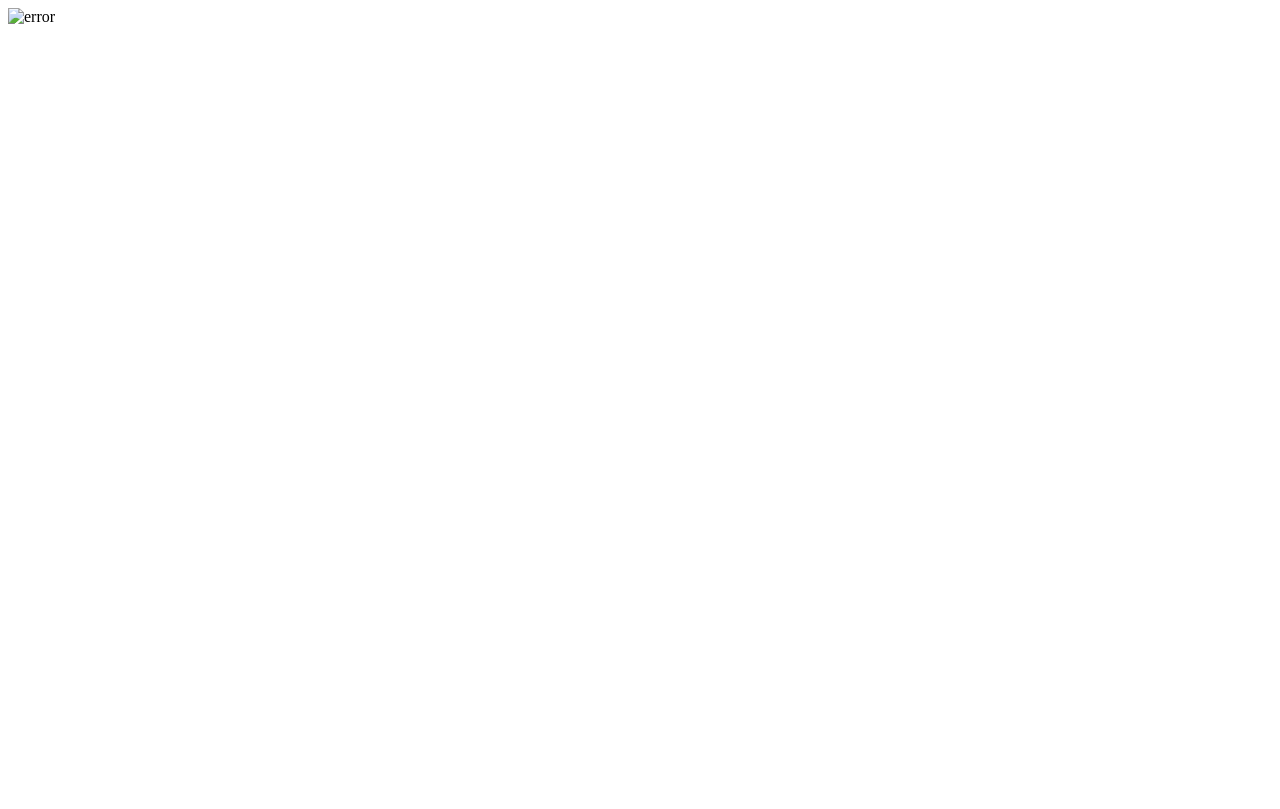
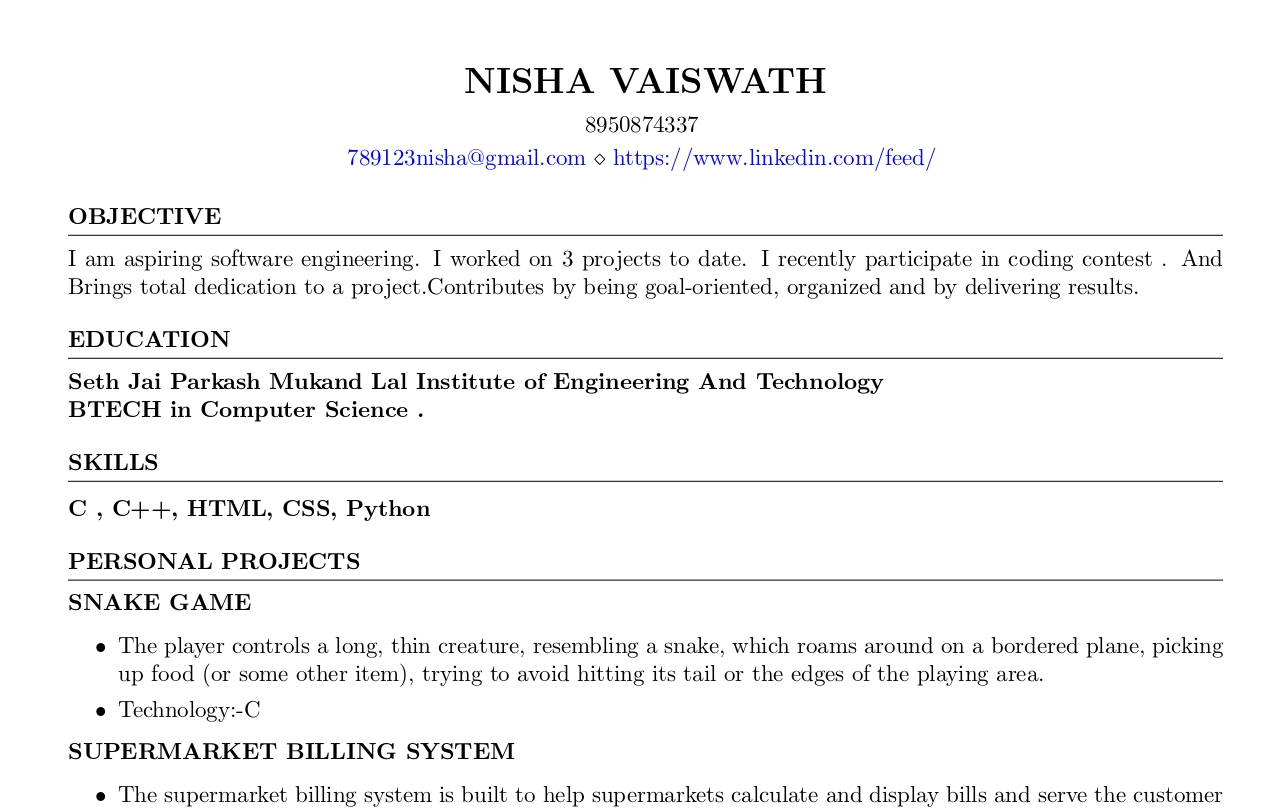
Before and after one commit to Nisha-Vaiswath/Resume, a plain HTML site: page index.html in a window 1280 px wide. Shown: the top 809 px of the page. Drawn offline with Linux system fonts and the light colour scheme.

Commit message:
Update index.html

```diff
--- a/index.html
+++ b/index.html
@@ -6,7 +6,7 @@
     <title>Resume</title>
 </head>
 <body>
-    <img src="img/cv_page-0001.jpg" alt="error">
+    <img src="cv_page-0001.jpg" alt="error">
 
 </body>
 </html>
```
